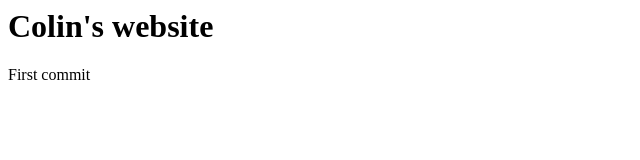
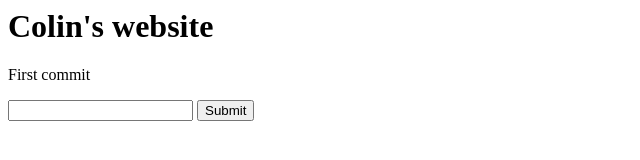
Before and after one commit to gregmcausland/ColinTest, a plain HTML site: page index.html in a window 1280 px wide. Shown: the whole page, without its empty margins (0-640 px from the left). Drawn offline with Linux system fonts and the light colour scheme.

Commit message:
Update index.html

```diff
--- a/index.html
+++ b/index.html
@@ -1,2 +1,10 @@
 <h1>Colin's website</h1>
 <p>First commit</p>
+
+
+<form netifly>
+
+  <input type="text" name="Name" />
+  <input type="submit" />
+
+</form>
```
